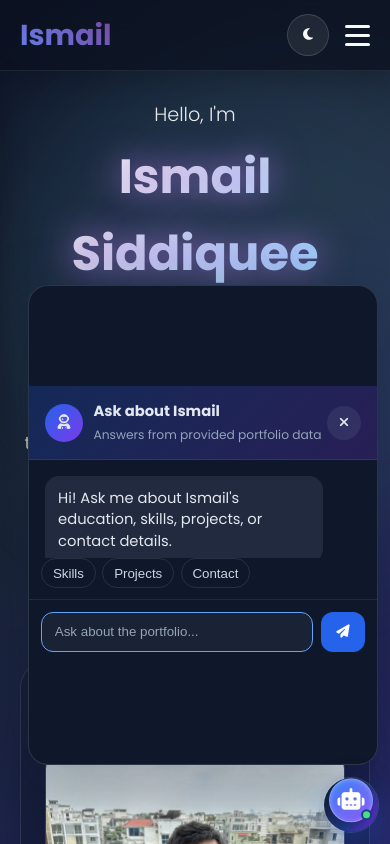
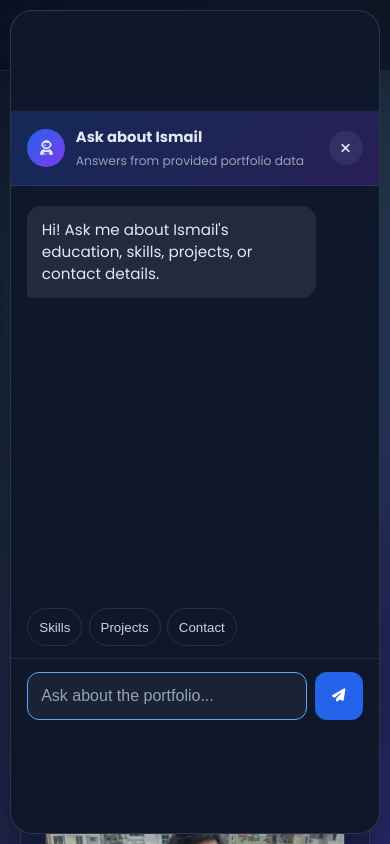
Before and after one commit to ih6297191-sudo/portfolio, a plain HTML site: page index.html in a window 390 px wide. Both pictures are taken after a click on the button 351 px from the left and 805 px from the top of the page. Shown: the top 844 px of the page. Drawn offline with Linux system fonts and the light colour scheme.

Commit message:
Improve mobile AI chat layout
Co-authored-by: Copilot <223556219+Copilot@users.noreply.github.com>

```diff
--- a/index.html
+++ b/index.html
@@ -9,7 +9,7 @@
     <meta property="og:description" content="Explore my projects, technical skills, education, and contact details.">
     <meta property="og:image" content="Images/Ismail.jpeg">
     <title>Ismail Siddiquee - CSE Student Portfolio</title>
-    <link rel="stylesheet" href="styles.css?v=20261124-3">
+    <link rel="stylesheet" href="styles.css?v=20261124-4">
     <link href="https://fonts.googleapis.com/css2?family=Poppins:wght@300;400;500;600;700&display=swap" rel="stylesheet">
     <link rel="stylesheet" href="https://cdnjs.cloudflare.com/ajax/libs/font-awesome/6.7.2/css/all.min.css">
     <style>
@@ -566,6 +566,6 @@
     </button>
 
     <script src="assistant-data.js"></script>
-    <script src="script.js?v=20261124-3"></script>
+    <script src="script.js?v=20261124-4"></script>
 </body>
 </html>
--- a/script.js
+++ b/script.js
@@ -111,6 +111,7 @@ function setChatOpen(isOpen) {
     }
 
     chatPanel.classList.toggle('open', isOpen);
+    document.body.classList.toggle('chat-open', isOpen);
     chatPanel.setAttribute('aria-hidden', String(!isOpen));
     chatLauncher.setAttribute('aria-expanded', String(isOpen));
     chatLauncher.setAttribute('aria-label', isOpen ? "Close Ismail's AI assistant" : "Open Ismail's AI assistant");
--- a/styles.css
+++ b/styles.css
@@ -1660,9 +1660,8 @@ section {
     position: absolute;
     right: 0;
     bottom: 4.2rem;
-    width: min(360px, calc(100vw - 2rem));
-    height: 480px;
-    max-height: calc(100vh - 7rem);
+    width: min(400px, calc(100vw - 2rem));
+    height: min(560px, calc(100vh - 7rem));
     display: flex;
     flex-direction: column;
     overflow: hidden;
@@ -1738,13 +1737,15 @@ section {
 
 .chat-messages {
     flex: 1;
+    min-height: 0;
     overflow-y: auto;
-    padding: 1rem;
+    padding: 1.15rem;
+    overscroll-behavior: contain;
 }
 
 .chat-message {
     width: fit-content;
-    max-width: 88%;
+    max-width: 82%;
     margin-bottom: 0.7rem;
     padding: 0.72rem 0.82rem;
     line-height: 1.45;
@@ -1768,7 +1769,7 @@ section {
     display: flex;
     gap: 0.4rem;
     overflow-x: auto;
-    padding: 0 0.75rem 0.65rem;
+    padding: 0.1rem 1rem 0.75rem;
 }
 
 .chat-suggestions button {
@@ -1784,7 +1785,7 @@ section {
 .chat-form {
     display: flex;
     gap: 0.5rem;
-    padding: 0.75rem;
+    padding: 0.75rem 1rem;
     border-top: 1px solid rgba(148, 163, 184, 0.14);
 }
 
@@ -1890,6 +1891,10 @@ body.light-theme .chat-form input {
 }
 
 @media (max-width: 480px) {
+    body.chat-open {
+        overflow: hidden;
+    }
+
     .portfolio-chat {
         right: max(0.75rem, env(safe-area-inset-right));
         bottom: max(0.75rem, env(safe-area-inset-bottom));
@@ -1913,10 +1918,66 @@ body.light-theme .chat-form input {
         font-size: 0.82rem;
     }
 
+    .portfolio-chat:has(.chat-panel.open) .chat-launcher {
+        opacity: 0;
+        pointer-events: none;
+        transform: scale(0.8);
+    }
+
     .chat-panel {
-        right: 0;
-        bottom: 4.2rem;
-        width: calc(100vw - 2.5rem);
+        position: fixed;
+        inset:
+            max(0.65rem, env(safe-area-inset-top))
+            max(0.65rem, env(safe-area-inset-right))
+            max(0.65rem, env(safe-area-inset-bottom))
+            max(0.65rem, env(safe-area-inset-left));
+        width: auto;
+        height: auto;
+        max-height: none;
+        border-radius: 22px;
+        transform-origin: center bottom;
+    }
+
+    .chat-header {
+        min-height: 68px;
+        padding:
+            max(0.9rem, env(safe-area-inset-top))
+            1rem
+            0.9rem;
+    }
+
+    .chat-messages {
+        padding: 1.25rem 1rem;
+    }
+
+    .chat-message {
+        max-width: 86%;
+        padding: 0.82rem 0.9rem;
+        font-size: 0.95rem;
+    }
+
+    .chat-suggestions {
+        padding: 0.2rem 1rem 0.75rem;
+    }
+
+    .chat-suggestions button {
+        min-height: 38px;
+    }
+
+    .chat-form {
+        padding: 0.8rem 1rem;
+        padding-bottom:
+            max(0.8rem, env(safe-area-inset-bottom));
+    }
+
+    .chat-form input {
+        min-height: 48px;
+        font-size: 16px;
+    }
+
+    .chat-form button {
+        width: 48px;
+        min-height: 48px;
     }
 
     .scroll-top-button {
```
